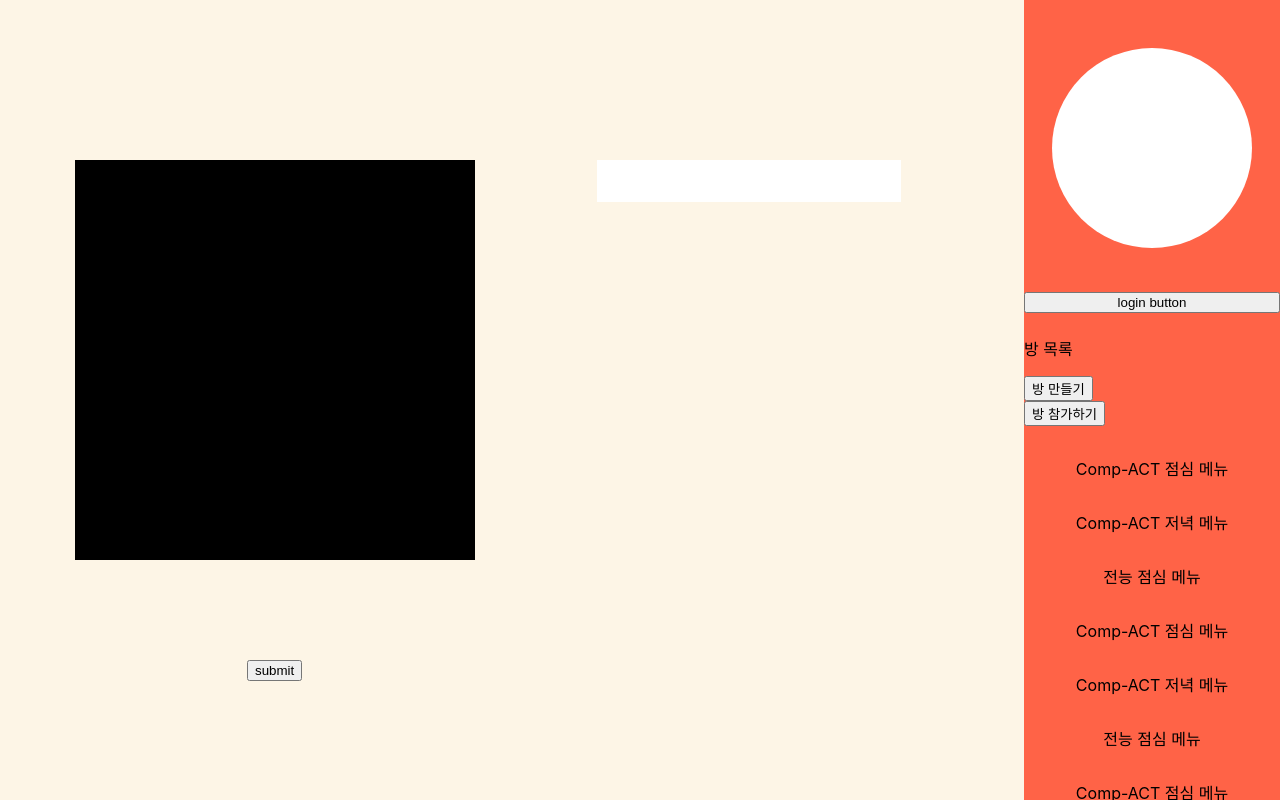
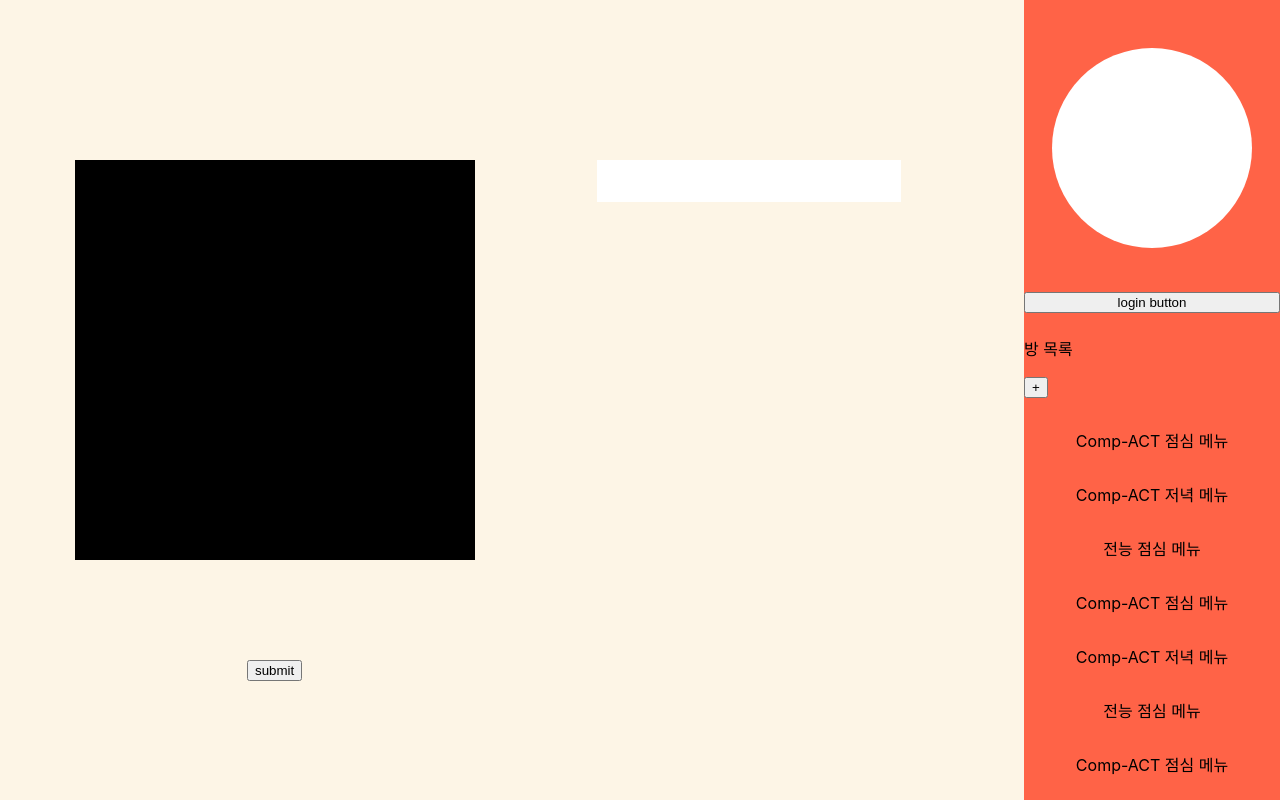
Before and after one commit to Comp-ACT/random-lunch-menu-front, a React (Create React App) app: page / in a window 1280 px wide. Built offline with nearby package versions, Linux system fonts and the light colour scheme.

Commit message:
Remove duplicated components

```diff
--- a/src/components/common/sidebar/room-list/RoomList.jsx
+++ b/src/components/common/sidebar/room-list/RoomList.jsx
@@ -1,6 +1,5 @@
 import Room from './room/Room';
-import RoomCreationButton from './room-list-button/RoomCreationButton';
-import RoomJoiningButton from './room-list-button/RoomJoiningButton';
+import RoomAdditionButton from './room-list-button/RoomAdditionButton';
 
 function RoomList() {
   const tempList = ['Comp-ACT 점심 메뉴', 'Comp-ACT 저녁 메뉴', '전능 점심 메뉴', 'Comp-ACT 점심 메뉴', 'Comp-ACT 저녁 메뉴', '전능 점심 메뉴', 'Comp-ACT 점심 메뉴', 'Comp-ACT 저녁 메뉴', '전능 점심 메뉴', 'Comp-ACT 점심 메뉴', 'Comp-ACT 저녁 메뉴', '전능 점심 메뉴', 'Comp-ACT 점심 메뉴', 'Comp-ACT 저녁 메뉴', '전능 점심 메뉴'];
@@ -15,8 +14,7 @@ function RoomList() {
     }}
     >
       <p>방 목록</p>
-      <RoomCreationButton />
-      <RoomJoiningButton />
+      <RoomAdditionButton />
       <div style={{
         overflow: 'scroll',
         height: '80%',
--- /dev/null
+++ b/src/components/common/sidebar/room-list/dialog/RoomAdditionDialog.jsx
@@ -0,0 +1,9 @@
+function RoomAdditionDialog() {
+  return (
+    <div>
+      방 만들기 또는 참가하기
+    </div>
+  );
+}
+
+export default RoomAdditionDialog;
--- a/src/components/common/sidebar/room-list/dialog/RoomCreationDialog.jsx
+++ /dev/null
@@ -1,9 +0,0 @@
-function RoomCreationDialog() {
-  return (
-    <div>
-      방 만들기
-    </div>
-  );
-}
-
-export default RoomCreationDialog;
--- a/src/components/common/sidebar/room-list/dialog/RoomJoiningDialog.jsx
+++ /dev/null
@@ -1,9 +0,0 @@
-function RoomJoiningDialog() {
-  return (
-    <div>
-      방 참가하기
-    </div>
-  );
-}
-
-export default RoomJoiningDialog;
--- /dev/null
+++ b/src/components/common/sidebar/room-list/room-list-button/RoomAdditionButton.jsx
@@ -0,0 +1,22 @@
+import { useState } from 'react';
+import Modal from '../../../dialog/modal';
+import RoomAdditionDialog from '../dialog/RoomAdditionDialog';
+
+function RoomAdditionButton() {
+  const [addRoom, setAddRoom] = useState(false);
+  return (
+    <div>
+      <button onClick={() => { setAddRoom(true); }}>+</button>
+      {addRoom && (
+        <Modal closeModal={() => {
+          setAddRoom(false);
+        }}
+        >
+          <RoomAdditionDialog />
+        </Modal>
+      )}
+    </div>
+  );
+}
+
+export default RoomAdditionButton;
--- a/src/components/common/sidebar/room-list/room-list-button/RoomCreationButton.jsx
+++ /dev/null
@@ -1,22 +0,0 @@
-import { useState } from 'react';
-import Modal from '../../../dialog/modal';
-import RoomCreationDialog from '../dialog/RoomCreationDialog';
-
-function RoomCreationButton() {
-  const [createRoom, setCreateRoom] = useState(false);
-  return (
-    <div>
-      <button onClick={() => { setCreateRoom(true); }}>방 만들기</button>
-      {createRoom && (
-        <Modal closeModal={() => {
-          setCreateRoom(false);
-        }}
-        >
-          <RoomCreationDialog />
-        </Modal>
-      )}
-    </div>
-  );
-}
-
-export default RoomCreationButton;
--- a/src/components/common/sidebar/room-list/room-list-button/RoomJoiningButton.jsx
+++ /dev/null
@@ -1,22 +0,0 @@
-import { useState } from 'react';
-import Modal from '../../../dialog/modal';
-import RoomJoiningDialog from '../dialog/RoomJoiningDialog';
-
-function RoomJoiningButton() {
-  const [joinRoom, setJoinRoom] = useState(false);
-  return (
-    <div>
-      <button onClick={() => { setJoinRoom(true); }}>방 참가하기</button>
-      {joinRoom && (
-        <Modal closeModal={() => {
-          setJoinRoom(false);
-        }}
-        >
-          <RoomJoiningDialog />
-        </Modal>
-      )}
-    </div>
-  );
-}
-
-export default RoomJoiningButton;
```
